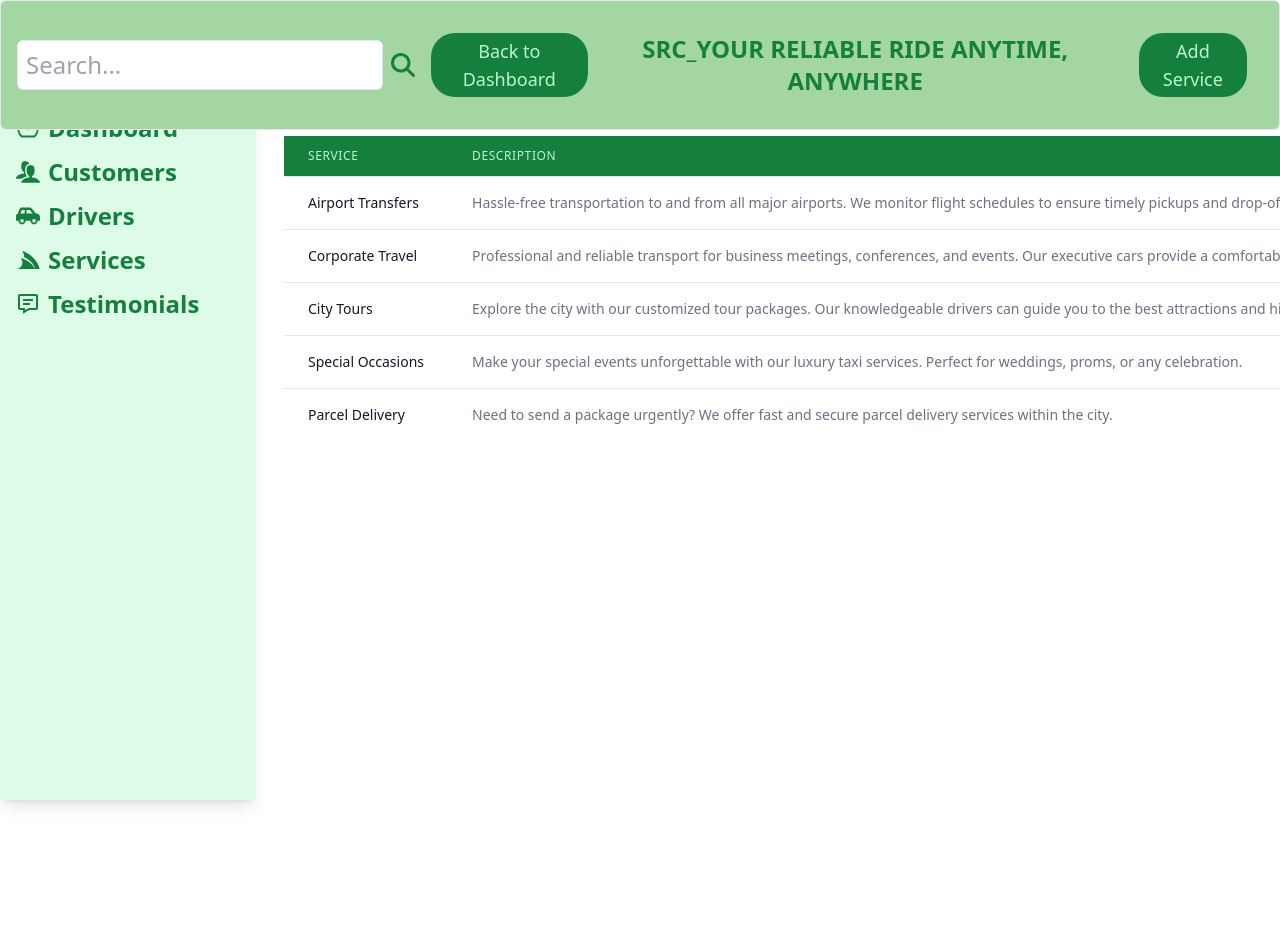
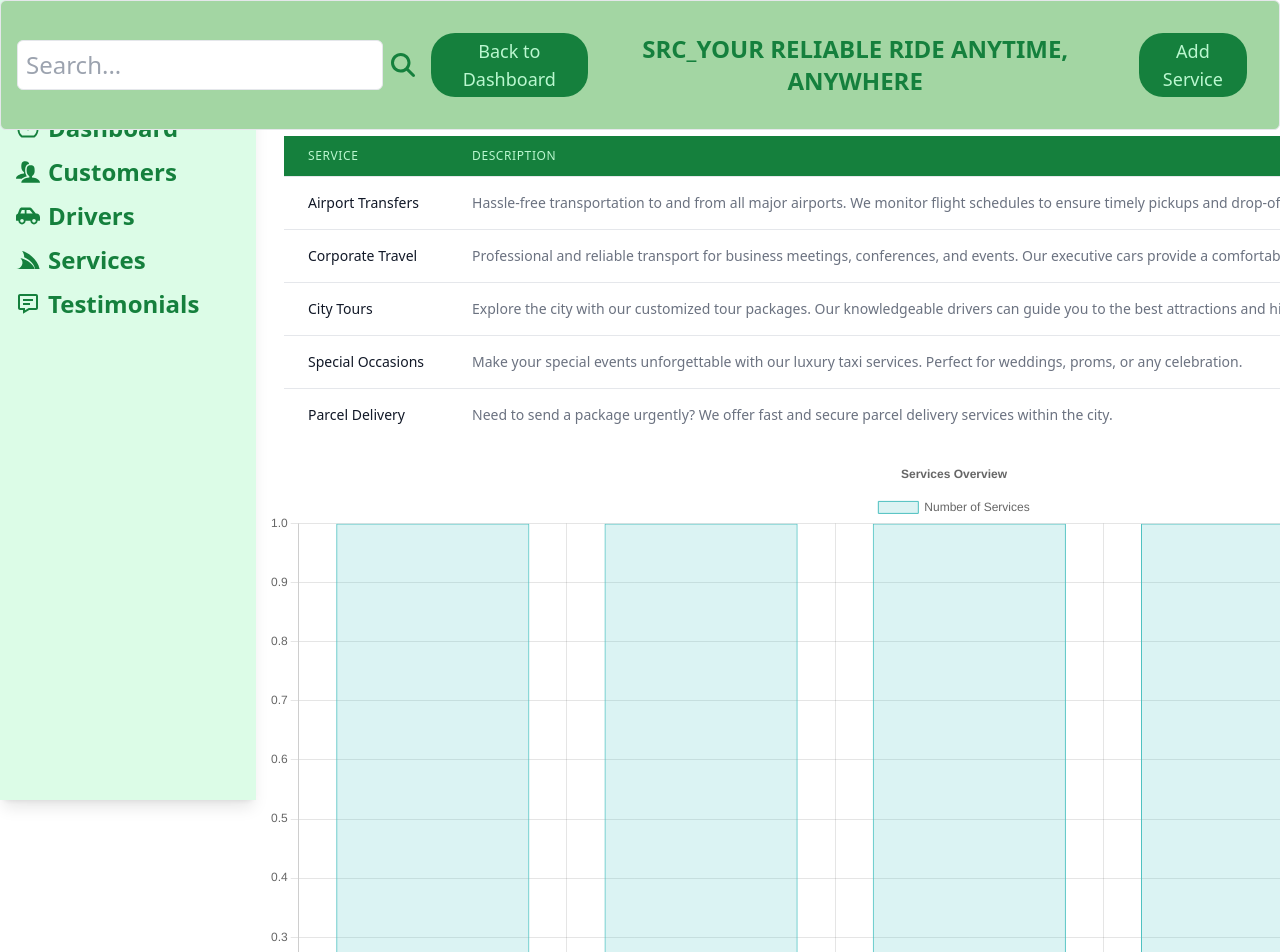
Before and after one commit to AshleyAlpha/SRC_Dashboard, a React (Vite) app: page /ServicePage in a window 1280 px wide. Shown: the top 952 px of the page. Before the commit the page ends 800 px from the top, so only its background shows below. Built offline with nearby package versions, Linux system fonts and the light colour scheme.

Commit message:
created a chart for services

```diff
--- a/src/App.jsx
+++ b/src/App.jsx
@@ -5,14 +5,12 @@ import Layout from "./Components/Pages/Layout";
 import Services from "./Components/Pages/Services";
 import Dashboard from "./Components/Pages/Dashboard";
 import Testimonials from "./Components/Pages/Testimonials";
-import Transactions from "./Components/Pages/Transactions";
-import Users from "./Components/Pages/Users";
 import Customers from "./Components/Pages/Customers";
 import Drivers from "./Components/Pages/Drivers";
-import Settings from "./Components/Pages/Settings";
-import Bookings from "./Components/Pages/Bookings";
 import ServiceForm from "./Components/Pages/Addservice";
 import ServicePage from "./Components/Pages/ServicePage";
+
+
 function App() {
   return (
     <div className="w-full">
@@ -24,12 +22,8 @@ function App() {
             <Route path="/ServicePage" element={<ServicePage />} />
             <Route path="/Services" element={<Services />} />
             <Route path="/Testimonials" element={<Testimonials />} />
-            <Route path="/Transactions" element={<Transactions />} />
-            {/* <Route path="users" element={<Users />} /> */}
             <Route path="/Drivers" element={<Drivers />} />
             <Route path="/Customers" element={<Customers />} />
-            {/* <Route path="/Settings" element={<Settings />} />
-            <Route path="/Bookings" element={<Bookings />} /> */}
           </Route>
         </Routes>
       </BrowserRouter>
--- /dev/null
+++ b/src/Components/Pages/ServiceChart.jsx
@@ -0,0 +1,38 @@
+
+import React from 'react';
+import { Bar } from 'react-chartjs-2';
+import { Chart as ChartJS, CategoryScale, LinearScale, BarElement, Title, Tooltip, Legend } from 'chart.js';
+
+ChartJS.register(CategoryScale, LinearScale, BarElement, Title, Tooltip, Legend);
+
+const ServiceChart = ({ services }) => {
+  const data = {
+    labels: services.map((service) => service.title),
+    datasets: [
+      {
+        label: 'Number of Services',
+        data: services.map(() => 1), // Each service counts as 1
+        backgroundColor: 'rgba(75, 192, 192, 0.2)',
+        borderColor: 'rgba(75, 192, 192, 1)',
+        borderWidth: 1,
+      },
+    ],
+  };
+
+  const options = {
+    responsive: true,
+    plugins: {
+      legend: {
+        position: 'top',
+      },
+      title: {
+        display: true,
+        text: 'Services Overview',
+      },
+    },
+  };
+
+  return <Bar data={data} options={options} />;
+};
+
+export default ServiceChart;
--- a/src/Components/Pages/ServicePage.jsx
+++ b/src/Components/Pages/ServicePage.jsx
@@ -1,6 +1,8 @@
+// ServicePage.js
 import React, { useState } from 'react';
 import ServiceForm from './Addservice';
 import Services from './Services';
+import ServiceChart from './ServiceChart';
 
 const ServicePage = () => {
   const [services, setServices] = useState([
@@ -34,6 +36,7 @@ const ServicePage = () => {
     <div className="ServicePage">
       {/* <ServiceForm addService={addService} /> */}
       <Services services={services} />
+      <ServiceChart services={services} />
     </div>
   );
 };
--- a/src/Components/Pages/Settings.jsx
+++ /dev/null
@@ -1,9 +0,0 @@
-import React from 'react'
-
-const Settings = () => {
-  return (
-    <div>Settings</div>
-  )
-}
-
-export default Settings
--- a/src/Components/Pages/Transactions.jsx
+++ /dev/null
@@ -1,9 +0,0 @@
-import React from 'react'
-
-const Transactions = () => {
-  return (
-    <div>Transactions</div>
-  )
-}
-
-export default Transactions
--- a/src/Components/Pages/Users.jsx
+++ /dev/null
@@ -1,11 +0,0 @@
-import React from 'react'
-import { Outlet } from "react-router-dom";
-const Users = () => {
-  return (
-    <div>Users
-
-    </div>
-  )
-}
-
-export default Users
```
